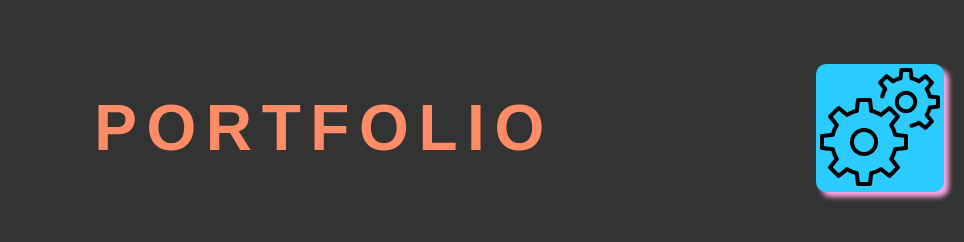
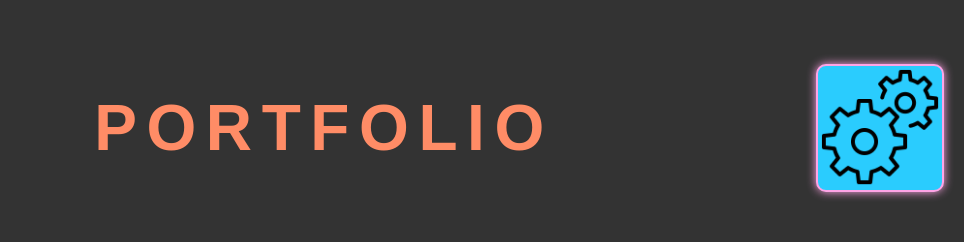
Before and after one commit to WSN67/Portfolio, a Next.js app: page /mainPage in a window 1280 px wide. In both pictures the pointer is over the button 1196 px from the left and 127 px from the top of the page. Shown: the top 242 px of the page, without its empty margins (316-1280 px from the left). Built offline with nearby package versions, Linux system fonts and the light colour scheme.

Commit message:
adding hover

```diff
--- a/styles/mainPage.css
+++ b/styles/mainPage.css
@@ -96,3 +96,8 @@ span {
     background-color: var(--BackgroundTextColor-NightMode);
     transition: ease-in-out 0.2s;
 }
+
+.SettingsButton:hover {
+    border: solid var(--ButtonsColor-NightMode) 2px;
+    box-shadow: 0px 0px 10px var(--ButtonsColor-NightMode);
+}
```
